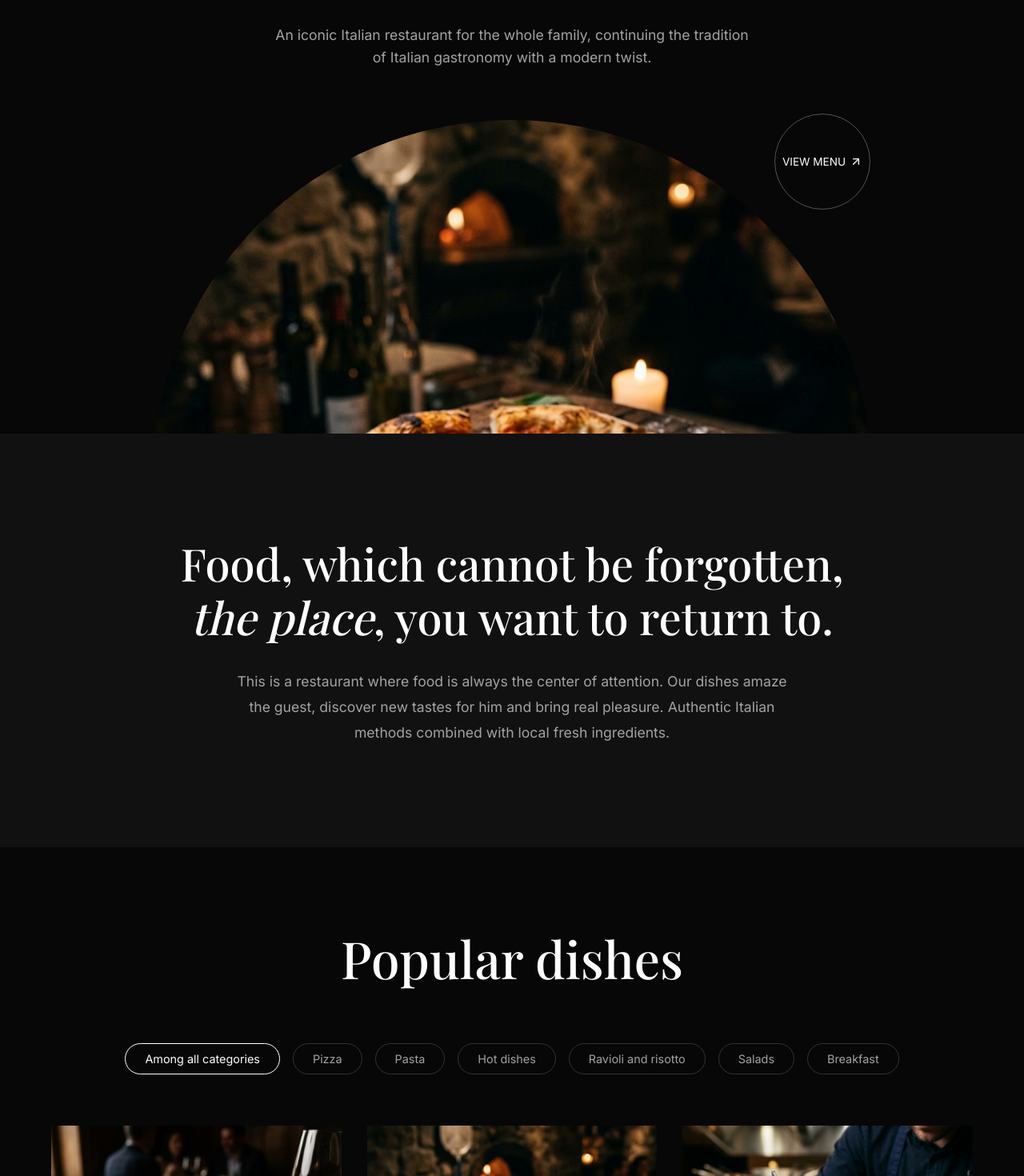
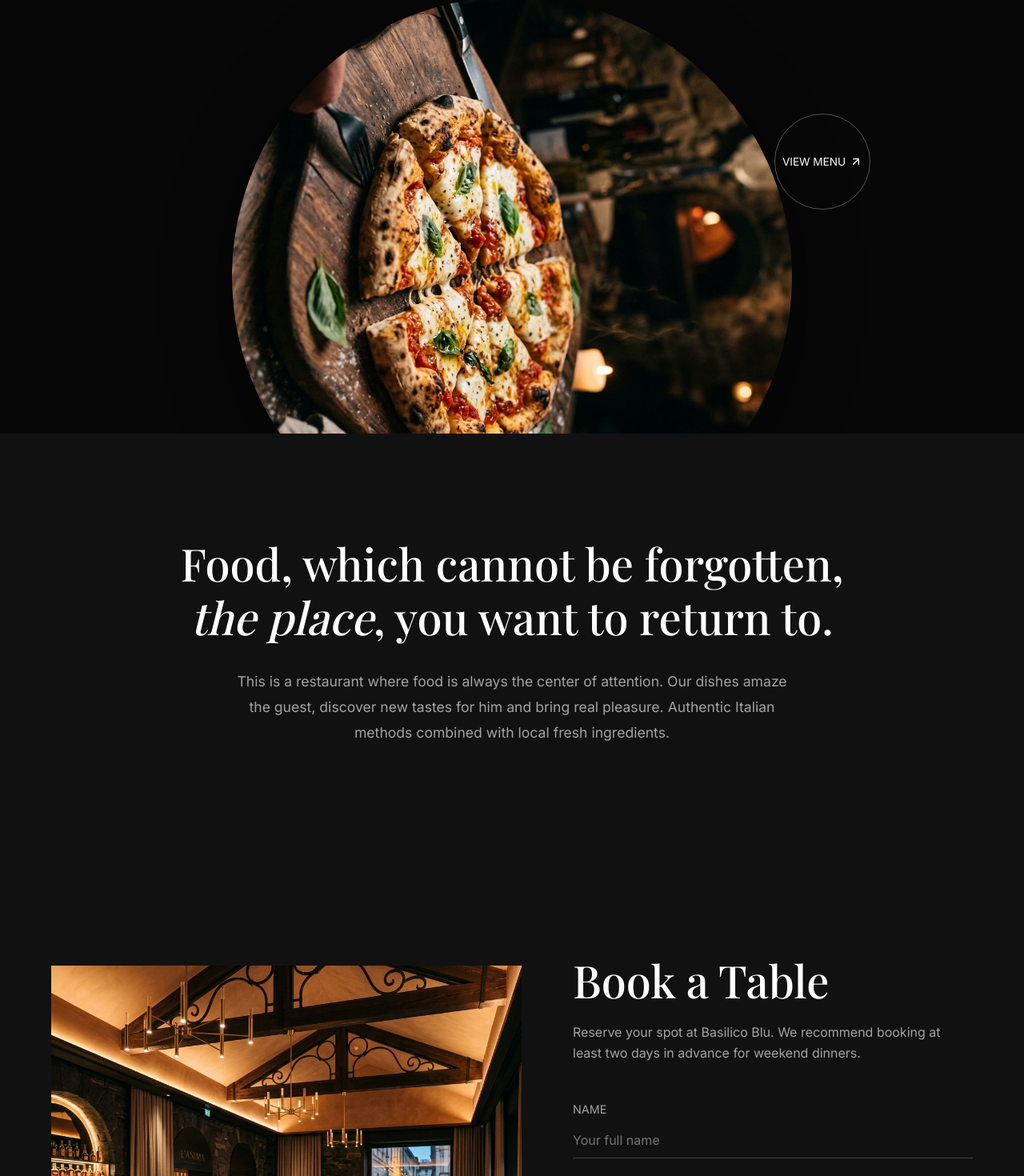
Before and after one commit to LocusPath/Restaurent-Sample-1, a React (Vite) app: page / in a window 1280 px wide. Shown: the part 258-1728 px from the top of the page at 80% size. Built offline with nearby package versions, Linux system fonts and the light colour scheme; a web font is replaced by a local one.

Commit message:
changes3

```diff
--- a/src/App.css
+++ b/src/App.css
@@ -1,6 +1,7 @@
 .app-container {
   width: 100%;
   min-height: 100vh;
+  position: relative;
 }
 
 /* NAVBAR */
@@ -43,13 +44,6 @@
   margin: 0;
 }
 
-.brand-subtitle {
-  font-size: 0.7rem;
-  text-transform: uppercase;
-  letter-spacing: 3px;
-  color: var(--text-secondary);
-}
-
 .nav-item {
   display: flex;
   align-items: center;
@@ -58,7 +52,7 @@
   transition: color 0.3s ease;
 }
 
-.nav-item:hover {
+.nav-item:hover, .menu-icon:hover {
   color: var(--text-secondary);
 }
 
@@ -103,16 +97,16 @@
 .hero-image-container {
   position: relative;
   width: 100%;
-  max-width: 900px;
+  max-width: 700px;
   margin: 0 auto;
-  border-radius: 50% 50% 0 0;
-  overflow: hidden;
+  border-radius: 50%;
   margin-top: auto;
+  filter: drop-shadow(0 20px 40px rgba(0,0,0,0.5));
 }
 
-.hero-image {
+.revolving-pizza {
   width: 100%;
-  border-radius: 50% 50% 0 0;
+  border-radius: 50%;
   display: block;
   object-fit: auto;
 }
@@ -132,11 +126,139 @@
   text-transform: uppercase;
   cursor: pointer;
   transition: all 0.5s ease;
+  z-index: 10;
 }
 
 .circular-btn:hover {
   border-color: #fff;
-  transform: scale(1.05);
+  background: rgba(255, 255, 255, 0.1);
+  transform: scale(1.05); /* re-added standard hover transform if they want alongside framer motion, but framer motion handles the scale inline anyway */
+}
+
+/* TOAST */
+.toast {
+  position: fixed;
+  top: 2rem;
+  left: 50%;
+  transform: translateX(-50%);
+  background: #fff;
+  color: #000;
+  padding: 1rem 2rem;
+  border-radius: 30px;
+  font-weight: bold;
+  z-index: 1000;
+  box-shadow: 0 10px 30px rgba(0,0,0,0.5);
+  pointer-events: none;
+}
+
+/* OVERLAY MENU */
+.menu-overlay {
+  position: fixed;
+  inset: 0;
+  background: rgba(10, 10, 10, 0.98);
+  z-index: 999;
+  padding: 3rem 4rem;
+  display: flex;
+  flex-direction: column;
+  overflow-y: auto;
+}
+
+.menu-overlay-header {
+  display: flex;
+  justify-content: space-between;
+  align-items: center;
+  margin-bottom: 4rem;
+}
+
+.close-menu-btn {
+  background: transparent;
+  border: none;
+  color: #fff;
+  cursor: pointer;
+  transition: transform 0.3s ease;
+}
+
+.close-menu-btn:hover {
+  transform: scale(1.2) rotate(90deg);
+}
+
+.menu-overlay-content {max-width: 1000px;
+  margin: 0 auto;
+  width: 100%;
+}
+
+.menu-categories {
+  display: flex;
+  justify-content: center;
+  gap: 1.5rem;
+  margin-bottom: 4rem;
+  flex-wrap: wrap;
+}
+
+.menu-cat-btn {
+  background: transparent;
+  border: none;
+  color: var(--text-secondary);
+  font-size: 1.2rem;
+  font-family: var(--font-serif);
+  cursor: pointer;
+  padding-bottom: 5px;
+  position: relative;
+  transition: color 0.3s;
+}
+
+.menu-cat-btn::after {
+  content: '';
+  position: absolute;
+  bottom: 0;
+  left: 0;
+  width: 0;
+  height: 2px;
+  background: #fff;
+  transition: width 0.3s ease;
+}
+
+.menu-cat-btn.active, .menu-cat-btn:hover {
+  color: #fff;
+}
+
+.menu-cat-btn.active::after {
+  width: 100%;
+}
+
+.menu-text-list {
+  display: grid;
+  grid-template-columns: 1fr 1fr;
+  gap: 4rem;
+}
+
+.menu-text-item {
+  border-bottom: 1px dotted #333;
+  padding-bottom: 1.5rem;
+}
+
+.menu-text-header {
+  display: flex;
+  justify-content: space-between;
+  align-items: baseline;
+  margin-bottom: 0.5rem;
+}
+
+.menu-text-header h3 {
+  font-size: 1.5rem;
+  font-family: var(--font-serif);
+  margin: 0;
+}
+
+.price {
+  font-size: 1.2rem;
+  font-weight: bold;
+}
+
+.menu-text-item p {
+  color: var(--text-secondary);
+  margin: 0;
+  font-size: 0.9rem;
 }
 
 /* INTRO SECTION */
@@ -163,105 +285,6 @@
   margin: 0 auto;
   line-height: 1.8;
   font-size: 1.1rem;
-}
-
-/* MENU SECTION */
-.menu-section {
-  padding: 6rem 4rem;
-}
-
-.menu-header {
-  text-align: center;
-  margin-bottom: 4rem;
-}
-
-.menu-header h2 {
-  font-size: 4rem;
-  margin-bottom: 1rem;
-}
-
-.menu-header p {
-  color: var(--text-secondary);
-  max-width: 600px;
-  margin: 0 auto;
-}
-
-.categories {
-  display: flex;
-  justify-content: center;
-  gap: 1rem;
-  margin-bottom: 4rem;
-  flex-wrap: wrap;
-}
-
-.category-pill {
-  padding: 10px 24px;
-  border: 1px solid #333;
-  border-radius: 30px;
-  background: transparent;
-  color: var(--text-secondary);
-  font-size: 0.9rem;
-  transition: all 0.3s ease;
-  cursor: pointer;
-}
-
-.category-pill.active, .category-pill:hover {
-  border-color: #fff;
-  color: #fff;
-}
-
-.menu-grid {
-  display: grid;
-  grid-template-columns: repeat(auto-fit, minmax(350px, 1fr));
-  gap: 2rem;
-}
-
-.menu-card {
-  cursor: pointer;
-}
-
-.menu-card-img {
-  width: 100%;
-  height: 400px;
-  overflow: hidden;
-  margin-bottom: 1.5rem;
-}
-
-.menu-card-img img {
-  width: 100%;
-  height: 100%;
-  object-fit: cover;
-  transition: transform 0.7s ease;
-}
-
-.menu-card:hover .menu-card-img img {
-  transform: scale(1.05);
-}
-
-.menu-card-header {
-  display: flex;
-  justify-content: space-between;
-  align-items: center;
-  margin-bottom: 0.5rem;
-}
-
-.menu-card-header h3 {
-  font-size: 1.5rem;
-}
-
-.menu-card-header span {
-  font-size: 0.85rem;
-  text-transform: uppercase;
-  display: flex;
-  align-items: center;
-  gap: 5px;
-  color: var(--text-secondary);
-}
-
-.menu-card-desc {
-  color: var(--text-secondary);
-  font-size: 0.95rem;
-  line-height: 1.5;
 }
 
 /* BOOKING SECTION */
@@ -342,6 +365,8 @@
   font-weight: 500;
   margin-top: 1rem;
   transition: background 0.3s ease;
+  border: none;
+  cursor: pointer;
 }
 
 .submit-btn:hover {
@@ -372,6 +397,7 @@
   font-size: 0.9rem;
   text-transform: uppercase;
   transition: color 0.3s ease;
+  text-decoration: none;
 }
 
 .footer-links a:hover {
@@ -389,6 +415,7 @@
   .hero-title { font-size: 3rem; }
   .hero-desc { padding: 0 1rem; }
   .booking { flex-direction: column; padding: 4rem 1.5rem; }
-  .menu-section { padding: 4rem 1.5rem; }
   .circular-btn { display: none; }
+  .menu-overlay { padding: 2rem 1rem; }
+  .menu-text-list { grid-template-columns: 1fr; gap: 2rem; }
 }
--- a/src/App.jsx
+++ b/src/App.jsx
@@ -1,6 +1,6 @@
 import React, { useState } from 'react';
-import { motion } from 'framer-motion';
-import { Menu, User, ShoppingBag, ArrowUpRight } from 'lucide-react';
+import { motion, AnimatePresence } from 'framer-motion';
+import { Menu, User, ShoppingBag, ArrowUpRight, X } from 'lucide-react';
 import './App.css';
 
 const fadeUpVariant = {
@@ -17,22 +17,103 @@
 };
 
 const menuItems = [
-  { id: 1, name: 'Portobello', desc: 'Mushroom cream soup (based on chicken broth) with fried oyster mushrooms and olive oil.', category: 'Hot dishes', image: '/hot_dish.png' },
-  { id: 2, name: 'Signature Pizza', desc: 'Authentic Italian pizza sliced on a wooden board with classic tomato sauce, mozzarella, and fresh basil.', category: 'Pizza', image: '/pizza.png' },
-  { id: 3, name: 'Truffle Pasta', desc: 'Fresh Italian pasta elegantly plated, with creamy truffle sauce and parmesan savings.', category: 'Pasta', image: '/pasta.png' },
-  { id: 4, name: 'Risotto al Nero', desc: 'Arborio rice cooked in squid ink broth, topped with seared scallops.', category: 'Ravioli and risotto', image: '/hot_dish.png' },
+  { id: 1, name: 'Margherita', desc: 'Tomato sauce, mozzarella, fresh basil, extra virgin olive oil.', price: '$14', category: 'Pizza' },
+  { id: 2, name: 'Diavola', desc: 'Tomato sauce, mozzarella, spicy salami, chili oil.', price: '$16', category: 'Pizza' },
+  { id: 3, name: 'Quattro Formaggi', desc: 'Mozzarella, gorgonzola, parmesan, fontina.', price: '$18', category: 'Pizza' },
+  { id: 4, name: 'Spaghetti Carbonara', desc: 'Guanciale, egg yolk, pecorino romano, black pepper.', price: '$19', category: 'Pasta' },
+  { id: 5, name: 'Truffle Pappardelle', desc: 'Hand-cut pasta, black truffle sauce, parmesan shavings.', price: '$22', category: 'Pasta' },
+  { id: 6, name: 'Lasagna Classica', desc: 'Beef ragu, bechamel, parmesan, baked to perfection.', price: '$20', category: 'Pasta' },
+  { id: 7, name: 'Osso Buco', desc: 'Braised veal shanks with vegetables, white wine and broth.', price: '$34', category: 'Hot dishes' },
+  { id: 8, name: 'Chicken Parmigiana', desc: 'Breaded chicken breast topped with marinara and mozzarella.', price: '$26', category: 'Hot dishes' },
+  { id: 9, name: 'Risotto ai Frutti di Mare', desc: 'Arborio rice, squid, clams, mussels, shrimp.', price: '$28', category: 'Ravioli and risotto' },
+  { id: 10, name: 'Ravioli al Tartufo', desc: 'Ricotta and truffle stuffed ravioli in butter sage sauce.', price: '$24', category: 'Ravioli and risotto' },
+  { id: 11, name: 'Caprese Salad', desc: 'Fresh mozzarella, tomatoes, basil, balsamic glaze.', price: '$15', category: 'Salads' },
+  { id: 12, name: 'Tiramisu', desc: 'Coffee-soaked ladyfingers, mascarpone cream, cocoa.', price: '$10', category: 'Dessert' },
+  { id: 13, name: 'Panna Cotta', desc: 'Vanilla bean panna cotta, fresh berry compote.', price: '$9', category: 'Dessert' }
 ];
 
 function App() {
-  const [activeCategory, setActiveCategory] = useState('Among all categories');
-  const categories = ['Among all categories', 'Pizza', 'Pasta', 'Hot dishes', 'Ravioli and risotto', 'Salads', 'Breakfast'];
+  const [isMenuOpen, setIsMenuOpen] = useState(false);
+  const [activeCategory, setActiveCategory] = useState('Pizza');
+  const [popupMessage, setPopupMessage] = useState(null);
 
-  const filteredMenu = activeCategory === 'Among all categories'
-    ? menuItems
-    : menuItems.filter(item => item.category === activeCategory);
+  const categories = ['Pizza', 'Pasta', 'Hot dishes', 'Ravioli and risotto', 'Salads', 'Dessert'];
+
+  const filteredMenu = menuItems.filter(item => item.category === activeCategory);
+
+  const showPopup = (msg) => {
+    setPopupMessage(msg);
+    setTimeout(() => setPopupMessage(null), 3000);
+  };
 
   return (
     <div className="app-container">
+      {/* Toast Notification */}
+      <AnimatePresence>
+        {popupMessage && (
+          <motion.div
+            className="toast"
+            initial={{ opacity: 0, y: -20, x: '-50%' }}
+            animate={{ opacity: 1, y: 20, x: '-50%' }}
+            exit={{ opacity: 0, y: -20, x: '-50%' }}
+          >
+            {popupMessage}
+          </motion.div>
+        )}
+      </AnimatePresence>
+
+      {/* Fullscreen Menu Overlay */}
+      <AnimatePresence>
+        {isMenuOpen && (
+          <motion.div
+            className="menu-overlay"
+            initial={{ opacity: 0, clipPath: 'circle(0% at 50% 0%)' }}
+            animate={{ opacity: 1, clipPath: 'circle(150% at 50% 0%)' }}
+            exit={{ opacity: 0, clipPath: 'circle(0% at 50% 0%)' }}
+            transition={{ duration: 0.7, ease: [0.76, 0, 0.24, 1] }}
+          >
+             <div className="menu-overlay-header">
+                <h2 className="brand-title">Basilico Blu</h2>
+                <button className="close-menu-btn" onClick={() => setIsMenuOpen(false)}>
+                  <X size={32} />
+                </button>
+             </div>
+
+             <div className="menu-overlay-content">
+                <div className="menu-categories">
+                  {categories.map(cat => (
+                    <button
+                      key={cat}
+                      className={`menu-cat-btn ${activeCategory === cat ? 'active' : ''}`}
+                      onClick={() => setActiveCategory(cat)}
+                    >
+                      {cat}
+                    </button>
+                  ))}
+                </div>
+
+                <motion.div
+                  className="menu-text-list"
+                  key={activeCategory}
+                  initial={{ opacity: 0, x: -20 }}
+                  animate={{ opacity: 1, x: 0 }}
+                  transition={{ duration: 0.4 }}
+                >
+                  {filteredMenu.map((item) => (
+                    <div key={item.id} className="menu-text-item">
+                      <div className="menu-text-header">
+                        <h3>{item.name}</h3>
+                        <span className="price">{item.price}</span>
+                      </div>
+                      <p>{item.desc}</p>
+                    </div>
+                  ))}
+                </motion.div>
+             </div>
+          </motion.div>
+        )}
+      </AnimatePresence>
+
       {/* Navigation */}
       <motion.nav
         className="navbar"
@@ -41,19 +122,23 @@
         transition={{ duration: 0.8, ease: "easeOut" }}
       >
         <div className="nav-left">
-          <div className="menu-icon"><Menu size={24} /></div>
-          <span className="nav-item">MENU</span>
-          <span className="nav-item">SPECIALS</span>
+          <div className="menu-icon" onClick={() => setIsMenuOpen(true)}>
+            <Menu size={24} /> <span style={{marginLeft: '8px'}}>MENU</span>
+          </div>
+          <span className="nav-item" onClick={() => showPopup('Specials coming soon!')}>SPECIALS</span>
         </div>
 
         <div className="brand">
           <h1 className="brand-title">Basilico Blu</h1>
-          <div className="brand-subtitle">RESTAURANT & DELIVERY</div>
         </div>
 
         <div className="nav-right">
-          <span className="nav-item"><User size={18} /> MY ACCOUNT</span>
-          <span className="nav-item"><ShoppingBag size={18} /> BASKET</span>
+          <span className="nav-item" onClick={() => showPopup('Opening User Account...')}>
+            <User size={18} /> MY ACCOUNT
+          </span>
+          <span className="nav-item" onClick={() => showPopup('Basket is empty')}>
+            <ShoppingBag size={18} /> BASKET
+          </span>
         </div>
       </motion.nav>
 
@@ -75,11 +160,17 @@
 
         <motion.div
           className="hero-image-container"
-          initial={{ opacity: 0, y: 100 }}
-          animate={{ opacity: 1, y: 0 }}
-          transition={{ duration: 1, delay: 0.4 }}
+          initial={{ opacity: 0, y: 100, scale: 0.8 }}
+          animate={{ opacity: 1, y: 0, scale: 1 }}
+          transition={{ duration: 1.2, delay: 0.4, type: "spring" }}
         >
-          <img src="/pizza.png" alt="Delicious Pizza" className="hero-image" />
+          <motion.img
+            src="/pizza.png"
+            alt="Delicious Pizza"
+            className="hero-image revolving-pizza"
+            animate={{ rotate: 360 }}
+            transition={{ repeat: Infinity, duration: 25, ease: "linear" }}
+          />
         </motion.div>
 
         <motion.div
@@ -87,7 +178,8 @@
           initial={{ opacity: 0, scale: 0 }}
           animate={{ opacity: 1, scale: 1 }}
           transition={{ duration: 0.8, delay: 0.8 }}
-          whileHover={{ rotate: 15 }}
+          whileHover={{ rotate: 15, scale: 1.1 }}
+          onClick={() => setIsMenuOpen(true)}
         >
           View Menu <ArrowUpRight size={16} style={{ marginLeft: '5px' }} />
         </motion.div>
@@ -108,63 +200,6 @@
           <motion.p className="intro-desc" variants={fadeUpVariant}>
             This is a restaurant where food is always the center of attention. Our dishes amaze the guest, discover new tastes for him and bring real pleasure. Authentic Italian methods combined with local fresh ingredients.
           </motion.p>
-        </motion.div>
-      </section>
-
-      {/* Menu Section */}
-      <section className="menu-section">
-        <motion.div
-          className="menu-header"
-          initial="hidden"
-          whileInView="visible"
-          viewport={{ once: true }}
-          variants={fadeUpVariant}
-        >
-          <h2>Popular dishes</h2>
-        </motion.div>
-
-        <motion.div
-          className="categories"
-          initial="hidden"
-          whileInView="visible"
-          viewport={{ once: true }}
-          variants={fadeUpVariant}
-        >
-          {categories.map(cat => (
-            <button
-              key={cat}
-              className={`category-pill ${activeCategory === cat ? 'active' : ''}`}
-              onClick={() => setActiveCategory(cat)}
-            >
-              {cat}
-            </button>
-          ))}
-        </motion.div>
-
-        <motion.div
-          className="menu-grid"
-          layout
-        >
-          {filteredMenu.map((item, index) => (
-            <motion.div
-              key={item.id}
-              className="menu-card"
-              layout
-              initial={{ opacity: 0, y: 50 }}
-              animate={{ opacity: 1, y: 0 }}
-              exit={{ opacity: 0, scale: 0.9 }}
-              transition={{ duration: 0.5, delay: index * 0.1 }}
-            >
-              <div className="menu-card-img">
-                <img src={item.image} alt={item.name} />
-              </div>
-              <div className="menu-card-header">
-                <h3>{item.name}</h3>
-                <span>Choose <ArrowUpRight size={14} /></span>
-              </div>
-              <p className="menu-card-desc">{item.desc}</p>
-            </motion.div>
-          ))}
         </motion.div>
       </section>
 
@@ -190,7 +225,7 @@
           <h2>Book a Table</h2>
           <p>Reserve your spot at Basilico Blu. We recommend booking at least two days in advance for weekend dinners.</p>
 
-          <form onSubmit={(e) => e.preventDefault()}>
+          <form onSubmit={(e) => { e.preventDefault(); showPopup('Table reserved successfully!'); }}>
             <div className="form-group">
               <label>Name</label>
               <input type="text" placeholder="Your full name" required />
@@ -224,6 +259,7 @@
             </div>
 
             <motion.button
+              type="submit"
               className="submit-btn"
               whileHover={{ scale: 1.02 }}
               whileTap={{ scale: 0.98 }}
@@ -238,9 +274,9 @@
       <footer className="footer">
         <h2 className="brand-title" style={{ fontSize: '2rem', marginBottom: '2rem' }}>Basilico Blu</h2>
         <div className="footer-links">
-          <a href="#">Instagram</a>
-          <a href="#">Facebook</a>
-          <a href="#">TripAdvisor</a>
+          <a href="#" onClick={(e) => { e.preventDefault(); showPopup('Opening Instagram...'); }}>Instagram</a>
+          <a href="#" onClick={(e) => { e.preventDefault(); showPopup('Opening Facebook...'); }}>Facebook</a>
+          <a href="#" onClick={(e) => { e.preventDefault(); showPopup('Opening TripAdvisor...'); }}>TripAdvisor</a>
         </div>
         <p>&copy; 2026 Basilico Blu Restaurant. All rights reserved.</p>
       </footer>
```
Also changed, not shown: 1.txt (deleted), 1 other file (tests, documents, lock files or other folders).
